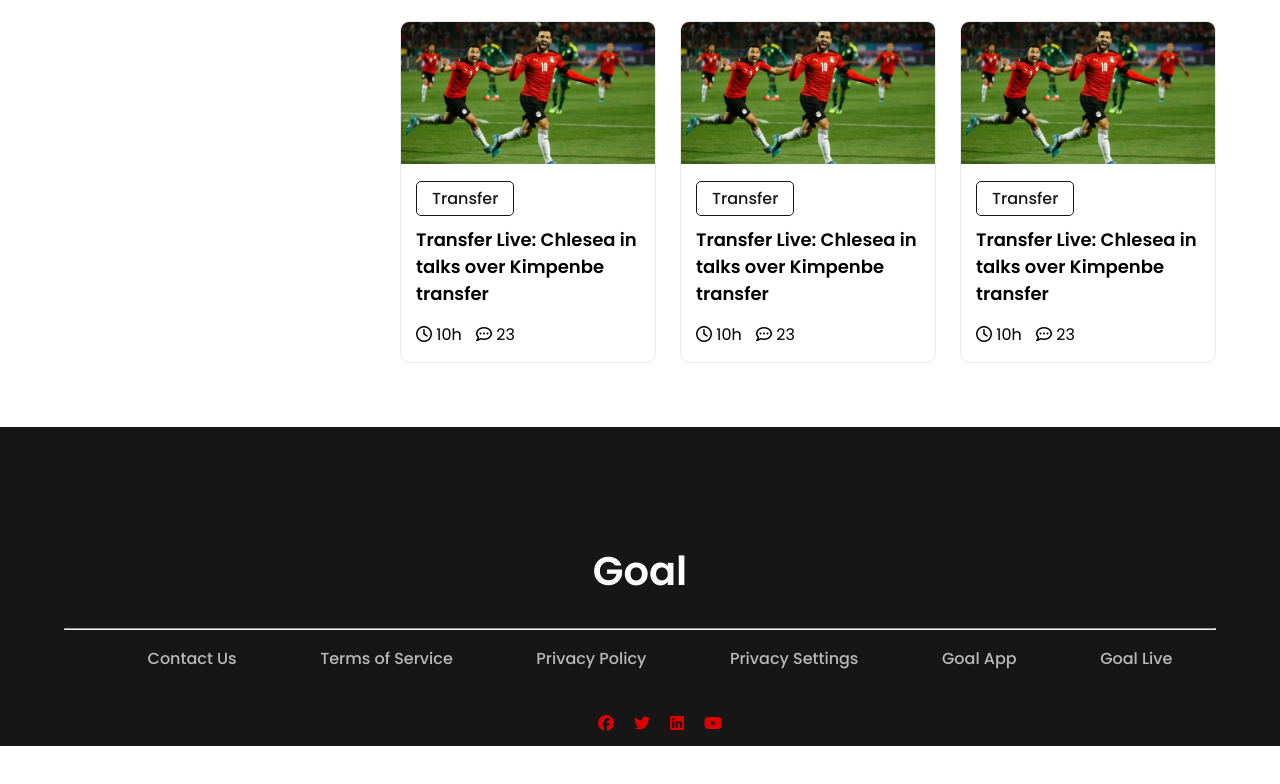
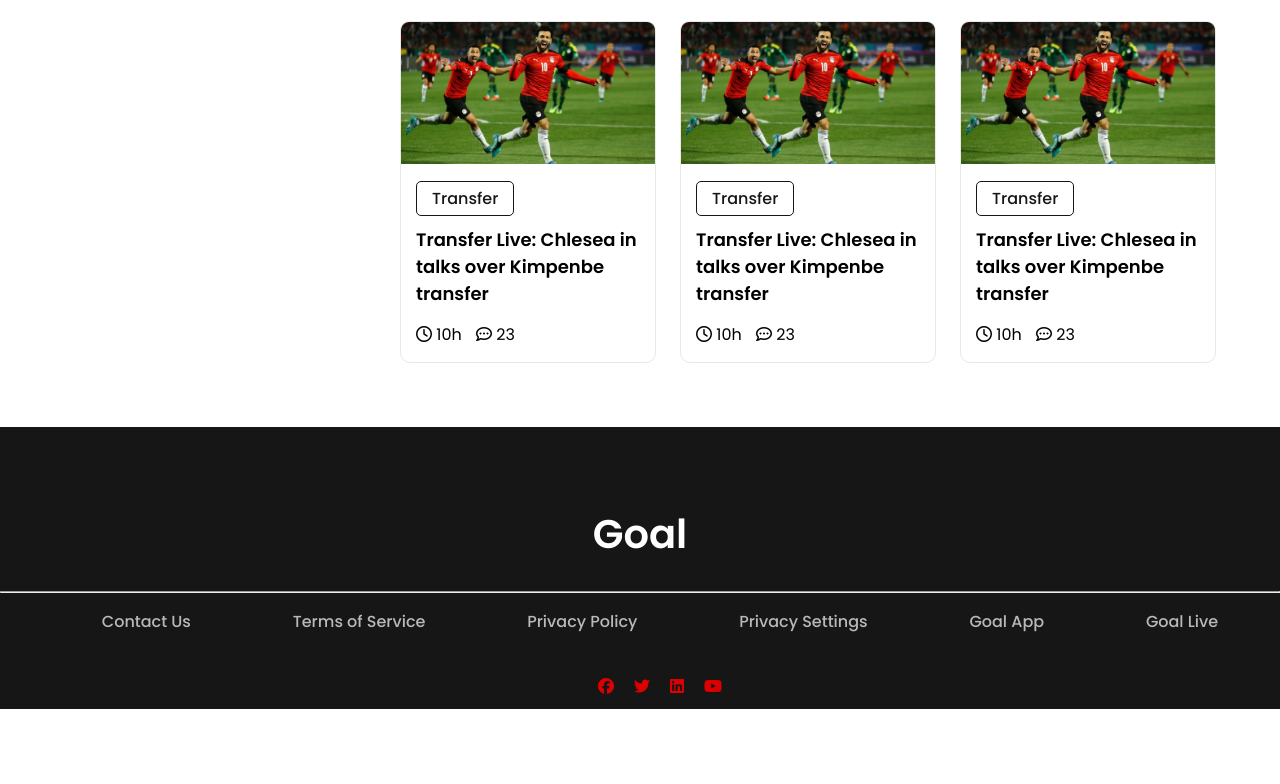
Before and after one commit to rawfoon/world-cup, a plain HTML site: page index.html in a window 1280 px wide. Shown: the part 1414-2198 px from the top of the page. After the commit the page ends 2123 px from the top, so only its background shows below. Drawn offline with Linux system fonts and the light colour scheme.

Commit message:
footer margin fixed

```diff
--- a/styles/style.css
+++ b/styles/style.css
@@ -194,7 +194,7 @@ footer start
         }
 
         .footer-item-container {
-            margin: 5%;
+            /* margin: 0 5%; */
         }
 
         .footer-container h1 {
@@ -228,6 +228,7 @@ footer start
             display: flex;
             align-items: center;
             justify-content: center;
+            margin-bottom: 0;
         }
 
         .social-icons ul li {
```
